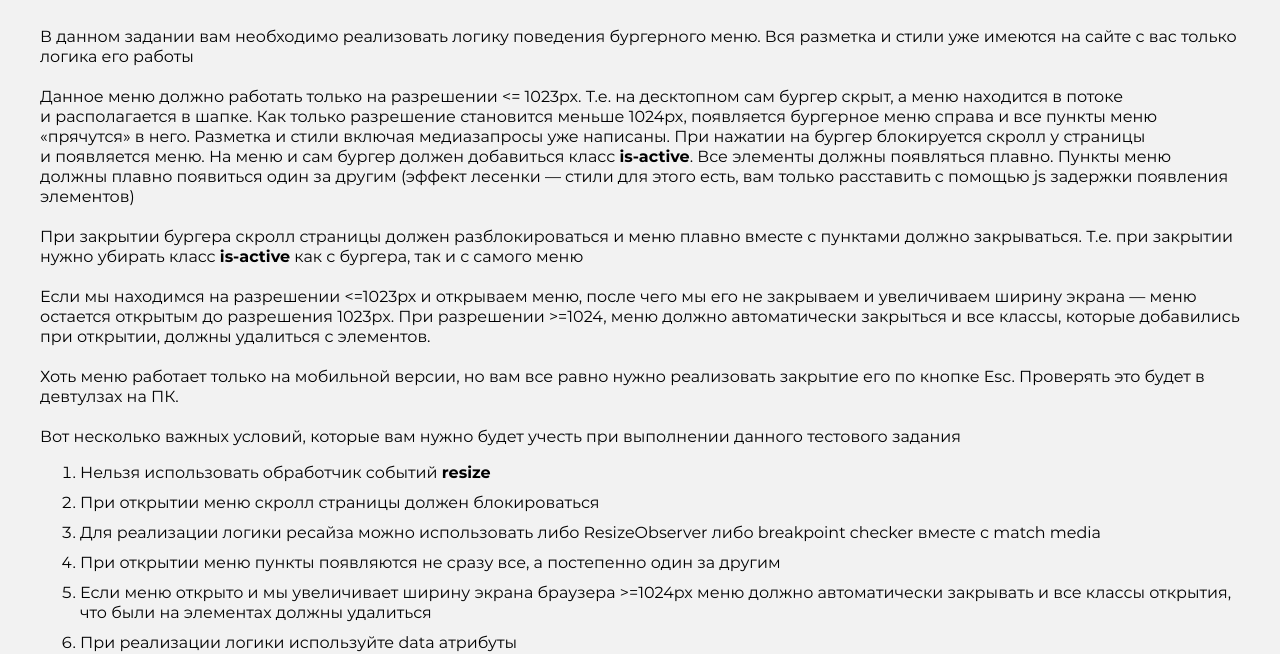
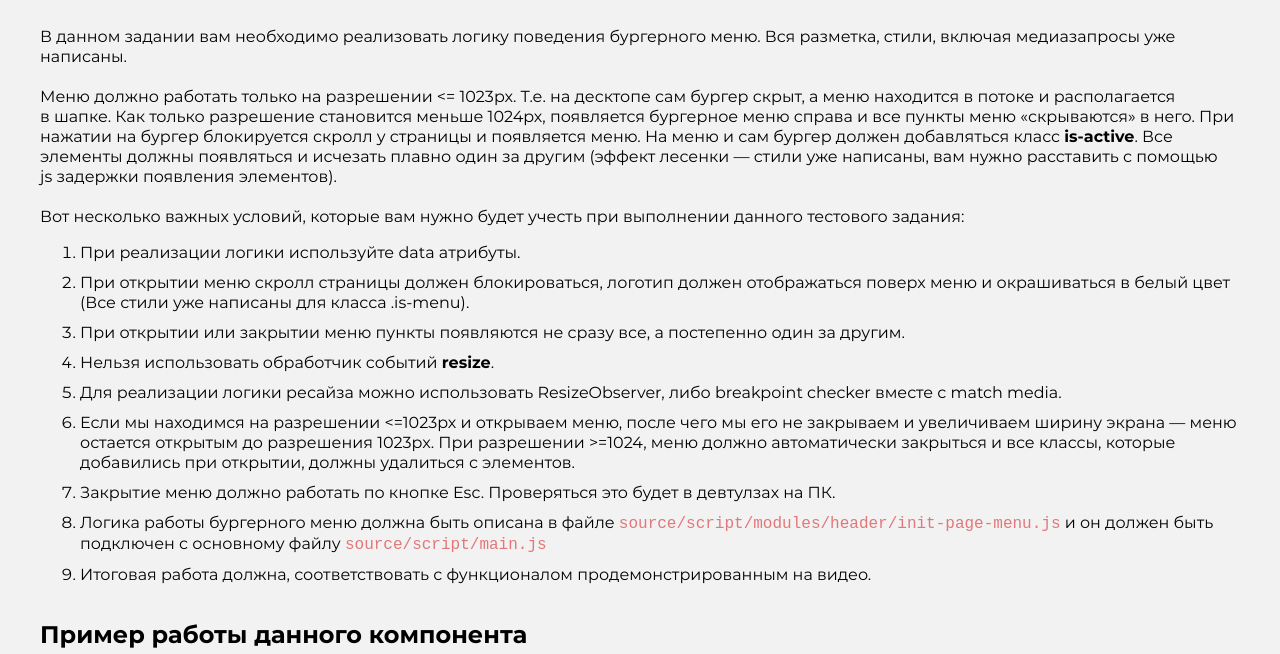
Before and after one commit to skripaleva/skillbox-js-test, a website built with Vite: page burger.html in a window 1280 px wide. Shown: the part 173-827 px from the top of the page. Built offline with nearby package versions, Linux system fonts and the light colour scheme.

Commit message:
fix: вносит правки в описание к заданию

```diff
--- a/burger.html
+++ b/burger.html
@@ -52,25 +52,23 @@
       <div class="container">
         <h1 class="page-content__title">Бургерное меню!</h1>
         <div class="page-content__text-block">
-          <p>В&nbsp;данном задании вам необходимо реализовать логику поведения бургерного меню. Вся разметка и&nbsp;стили уже имеются на&nbsp;сайте с&nbsp;вас только логика его работы</p>
-          <p>Данное меню должно работать только на&nbsp;разрешении &lt;= 1023px. Т.е.&nbsp;на&nbsp;десктопном сам бургер скрыт, а&nbsp;меню находится в&nbsp;потоке и&nbsp;располагается в&nbsp;шапке. Как только разрешение становится меньше 1024px, появляется бургерное меню справа и&nbsp;все пункты меню &laquo;прячутся&raquo; в&nbsp;него. Разметка и&nbsp;стили включая медиазапросы уже написаны. При нажатии на&nbsp;бургер блокируется скролл у&nbsp;страницы и&nbsp;появляется меню. На&nbsp;меню и&nbsp;сам бургер должен добавиться класс <b>is-active</b>. Все элементы должны появляться плавно. Пункты меню должны плавно появиться один за&nbsp;другим (эффект лесенки&nbsp;&mdash; стили для этого есть, вам только расставить с&nbsp;помощью js&nbsp;задержки появления элементов)
+          <p>В&nbsp;данном задании вам необходимо реализовать логику поведения бургерного меню. Вся разметка,&nbsp;стили, включая медиазапросы уже написаны.</p>
+          <p>Меню должно работать только на&nbsp;разрешении &lt;= 1023px. Т.е.&nbsp;на&nbsp;десктопе сам бургер скрыт, а&nbsp;меню находится в&nbsp;потоке и&nbsp;располагается в&nbsp;шапке. Как только разрешение становится меньше 1024px, появляется бургерное меню справа и&nbsp;все пункты меню &laquo;скрываются&raquo; в&nbsp;него. При нажатии на&nbsp;бургер блокируется скролл у&nbsp;страницы и&nbsp;появляется меню. На&nbsp;меню и&nbsp;сам бургер должен добавляться класс <b>is-active</b>. Все элементы должны появляться и исчезать плавно один за&nbsp;другим (эффект лесенки&nbsp;&mdash; стили уже написаны, вам нужно расставить с&nbsp;помощью js&nbsp;задержки появления элементов).
           </p>
-          <p>При закрытии бургера скролл страницы должен разблокироваться и&nbsp;меню плавно вместе с&nbsp;пунктами должно закрываться. Т.е. при закрытии нужно убирать класс
-            <b>is-active</b> как с&nbsp;бургера, так и&nbsp;с&nbsp;самого меню</p>
-          <p>Если мы&nbsp;находимся на&nbsp;разрешении &lt;=1023px и&nbsp;открываем меню, после чего мы&nbsp;его не&nbsp;закрываем и&nbsp;увеличиваем ширину экрана&nbsp;&mdash; меню остается открытым до&nbsp;разрешения 1023px. При разрешении &gt;=1024, меню должно автоматически закрыться и&nbsp;все классы, которые добавились при открытии, должны удалиться с&nbsp;элементов.</p>
-          <p>Хоть меню работает только на мобильной версии, но вам все равно нужно реализовать закрытие его по кнопке Esc. Проверять это будет в девтулзах на ПК.</p>
-          <p>Вот несколько важных условий, которые вам нужно будет учесть при выполнении данного тестового задания</p>
+          <!-- <p>При закрытии бургерного меню необходимо разблокировать прокрутку страницы и плавно скрыть меню вместе со всеми пунктами. Для этого удаляем класс <b>"is-active"</b> как у бургера, так и у меню.</p> -->
+          <!-- <p>Если мы&nbsp;находимся на&nbsp;разрешении &lt;=1023px и&nbsp;открываем меню, после чего мы&nbsp;его не&nbsp;закрываем и&nbsp;увеличиваем ширину экрана&nbsp;&mdash; меню остается открытым до&nbsp;разрешения 1023px. При разрешении &gt;=1024, меню должно автоматически закрыться и&nbsp;все классы, которые добавились при открытии, должны удалиться с&nbsp;элементов.</p> -->
+          <!-- <p>Не смотря на то что меню работает только на мобильной версии, но вам все равно нужно реализовать закрытие его по кнопке Esc. Проверяться это будет в девтулзах на ПК.</p> -->
+          <p>Вот несколько важных условий, которые вам нужно будет учесть при выполнении данного тестового задания:</p>
           <ol>
-            <li>Нельзя использовать обработчик событий <b>resize</b></li>
-            <li>При открытии меню скролл страницы должен блокироваться</li>
-            <li>Для реализации логики ресайза можно использовать либо ResizeObserver либо breakpoint checker вместе с match media</li>
-            <li>При открытии меню пункты появляются не сразу все, а постепенно один за другим</li>
-            <li>Если меню открыто и мы увеличивает ширину экрана браузера >=1024px меню должно автоматически закрывать и все классы открытия, что были на элементах должны удалиться</li>
-            <li>При реализации логики используйте data атрибуты</li>
-            <li>Закрытие меню должно работать по кнопке Esc</li>
-            <li>При открытии меню логотип должен оказывать поверх меню и окрашивать в белый цвет (Все стили уже написаны для класса .is-menu)</li>
+            <li>При реализации логики используйте data атрибуты.</li>
+            <li>При открытии меню скролл страницы должен блокироваться, логотип должен отображаться поверх меню и окрашиваться в белый цвет (Все стили уже написаны для класса .is-menu).</li>
+            <li>При открытии или закрытии меню пункты появляются не сразу все, а постепенно один за другим.</li>
+            <li>Нельзя использовать обработчик событий <b>resize</b>.</li>
+            <li>Для реализации логики ресайза можно использовать ResizeObserver, либо breakpoint checker вместе с match media.</li>
+            <li>Если мы&nbsp;находимся на&nbsp;разрешении &lt;=1023px и&nbsp;открываем меню, после чего мы&nbsp;его не&nbsp;закрываем и&nbsp;увеличиваем ширину экрана&nbsp;&mdash; меню остается открытым до&nbsp;разрешения 1023px. При разрешении &gt;=1024, меню должно автоматически закрыться и&nbsp;все классы, которые добавились при открытии, должны удалиться с&nbsp;элементов.</li>
+            <li>Закрытие меню должно работать по кнопке Esc. Проверяться это будет в девтулзах на ПК.</li>
             <li>Логика работы бургерного меню должна быть описана в файле <code>source/script/modules/header/init-page-menu.js</code> и он должен быть подключен с основному файлу <code>source/script/main.js</code></li>
-            <li>Должен быть реализован функционал показанный на видео</li>
+            <li>Итоговая работа должна, соответствовать с функционалом продемонстрированным на видео.</li>
           </ol>
           <h2>Пример работы данного компонента</h2>
           <video src="source/assets/video/video-burger.mp4" controls></video>
```
